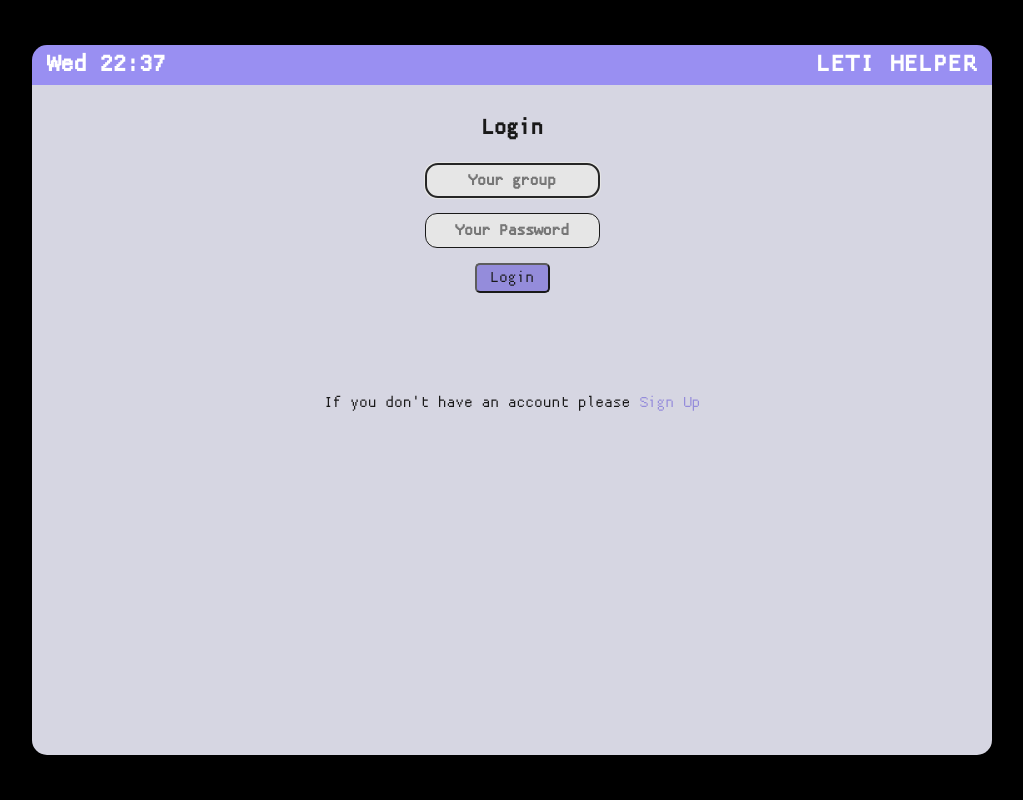
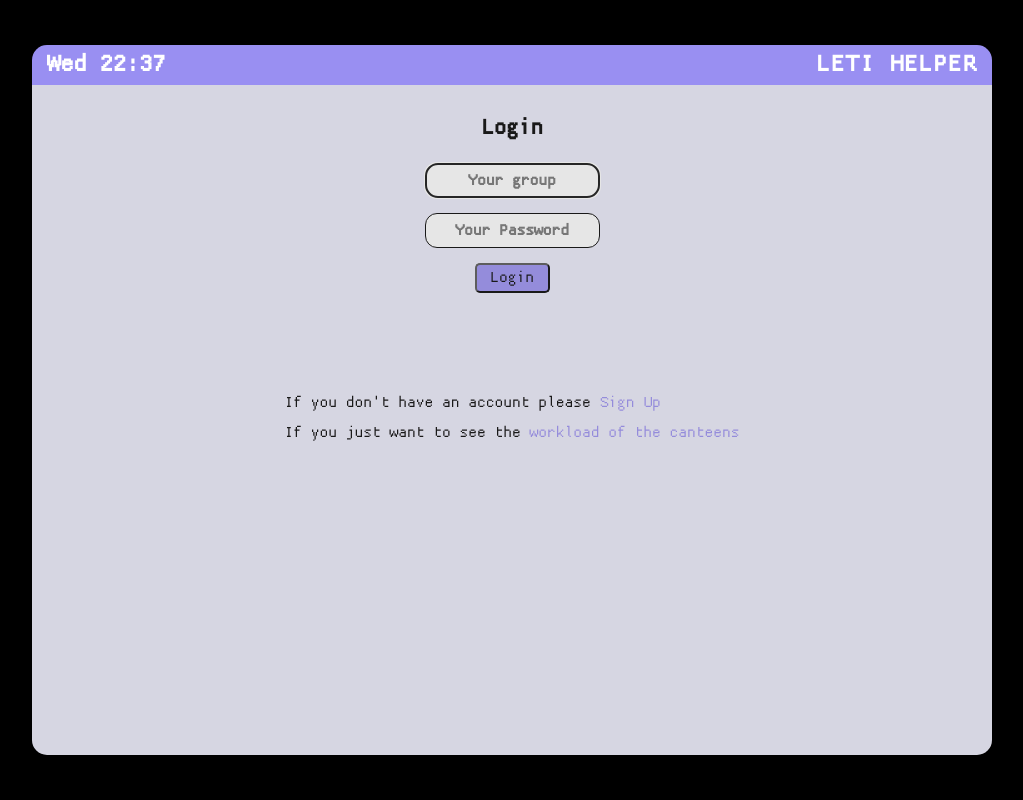
Before and after one commit to eternalme0w/dvs, a Flask app: page / in a window 1280 px wide. Shown: the whole page, without its empty margins (128-1151 px from the left). Run offline with Flask 2, Linux system fonts and the light colour scheme; parts of the project's set-up code (start-up, migrations or seed data) failed here and were passed over.

Commit message:
сделал капасити без логина

```diff
--- a/website/auth.py
+++ b/website/auth.py
@@ -56,7 +56,9 @@
     db.session.commit()
 
     return redirect(url_for('auth.login'))
-
+@auth.route('/capacitynologin')
+def capacitywithoutlogin():
+    return redirect(url_for('views.capacity'))
 
 @auth.route('/logout')
 @login_required
--- a/website/static/css/style.css
+++ b/website/static/css/style.css
@@ -565,3 +565,8 @@
     margin-left: 2px;
     background-color: black;
 }
+.pls-capacity{
+    margin-top:10px;
+    font-weight: 500;
+    font-size: 20px
+}
--- a/website/templates/login.html
+++ b/website/templates/login.html
@@ -38,6 +38,13 @@
                 </a>
         </div>
 
+        <div class="pls-capacity">
+            If you just want to see the
+            <a class="ref-signup" href="{{ url_for('auth.capacitywithoutlogin') }}">
+                workload of the canteens
+                </a>
+        </div>
+
 
     </div>
 
--- a/website/views.py
+++ b/website/views.py
@@ -20,7 +20,6 @@
 
 
 @views.route('/capacity')
-@login_required
 def capacity():
     time = whatistimern()
     date=datetime.datetime.today().isoweekday()
```
Also changed, not shown: instance/db.sqlite.
